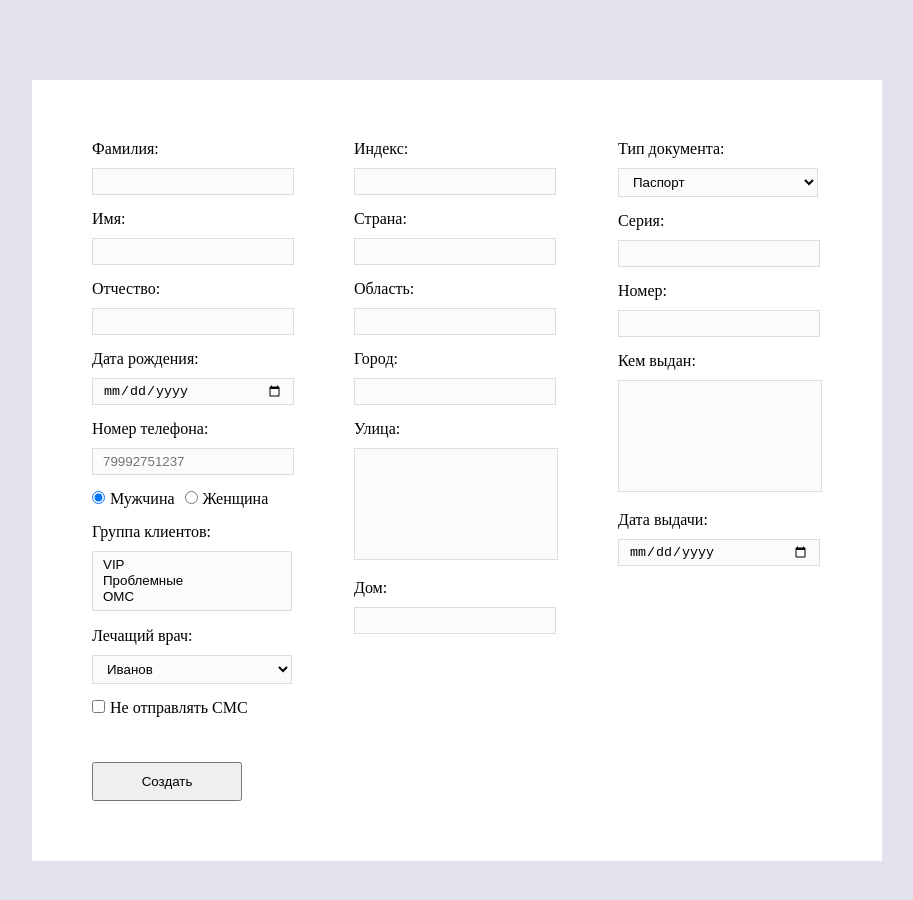
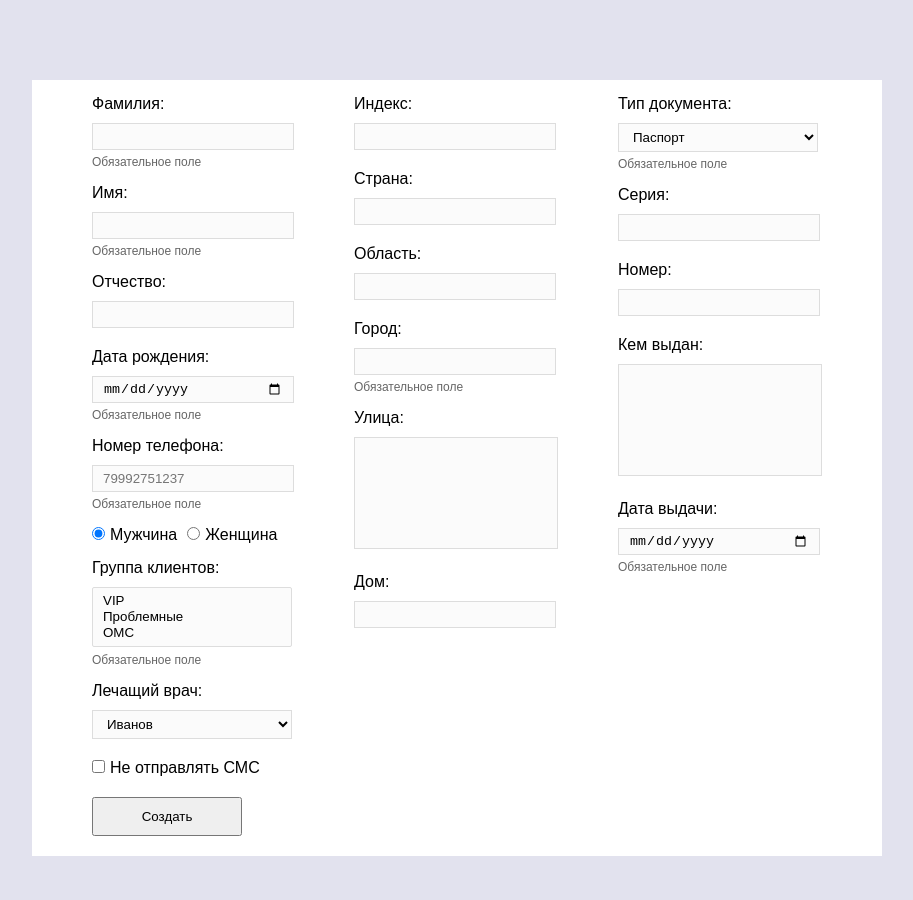
Before and after one commit to aGants/create-client, a Vue app: page / in a window 1280 px wide. Shown: the top 900 px of the page, without its empty margins (183-1096 px from the left). Built offline with nearby package versions, Linux system fonts and the light colour scheme.

Commit message:
validation alert

```diff
--- a/src/App.vue
+++ b/src/App.vue
@@ -22,8 +22,8 @@ $input-width: 180px;
 $input-padding: 5px 10px;
 $input-height: 15px;
 
-
 %border {
+  margin-bottom: 5px;
   background-color: #fbfbfb;
   border: 1px solid #ddd;
     &:hover, &:focus, &:active  {
@@ -43,17 +43,23 @@ body {
   align-items: center;
   padding: 10vh 0;
   background-color: #e2e2ee;
+  font-family: Arial, Helvetica, sans-serif;
+}
+
+p {
+  font-size: 12px;
+  color: #666
 }
 
 .create {
   margin: auto;
   background-color: #ffffff;
-  padding: 30px;
+  padding: 0px 30px;
 }
 
 .btn {
   width: 150px;
-  margin: 0 30px 30px;
+  margin: 0 30px 20px;
   padding: 10px;
   cursor: pointer;
 }
@@ -72,7 +78,7 @@ body {
   display: flex;
   flex-wrap: wrap;
   &-block {
-    padding: 30px;
+    padding: 15px 30px 5px;
   }
 
   &-group {
--- a/src/components/clients.vue
+++ b/src/components/clients.vue
@@ -7,6 +7,8 @@
         <input id="surname" class="form-group__input" type="text" v-model.trim="form.surname"
           :class="$v.form.surname.$error ? 'error' : ''"
         >
+        <p v-if='$v.form.surname.$dirty && !$v.form.surname.required' class='error_feedback'>Введите фамилию</p>
+        <p v-else>Обязательное поле</p>
       </div>
 
       <div class="form-group">
@@ -14,6 +16,8 @@
         <input id="name" class="form-group__input" type="text" v-model.trim="form.name"
         :class="$v.form.name.$error ? 'error' : ''"
         >
+        <p v-if='$v.form.name.$dirty && !$v.form.name.required' class='error_feedback'>Введите имя</p>
+        <p v-else>Обязательное поле</p>
       </div>
 
       <div class="form-group">
@@ -26,12 +30,19 @@
         <input id="bdate" class="form-group__input" type="date" v-model.trim="form.bdate"
         :class="$v.form.bdate.$error ? 'error' : ''"
         >
+        <p v-if='$v.form.bdate.$dirty && !$v.form.bdate.required' class='error_feedback'>Введите дату рождения</p>
+        <p v-else>Обязательное поле</p>
       </div>
 
       <div class="form-group">
         <label for="tel" class="form-group__label">Номер телефона:</label>
         <input id="tel" class="form-group__input" inputmode="tel" v-model.trim="form.tel"
         :class="$v.form.tel.$error ? 'error' : ''" placeholder="79992751237">
+        <p v-if='$v.form.tel.$dirty && !$v.form.tel.required' class='invalid-feedback'>Введите номер телефона</p>
+        <p v-else-if='$v.form.tel.$dirty && !$v.form.tel.numeric' class='invalid-feedback'>Должен содержать только цифры</p>
+        <p v-else-if='$v.form.tel.$dirty && !$v.form.tel.minLength' class='invalid-feedback'>Должен содержать 11 цифр</p>
+        <p v-else-if='$v.form.tel.$dirty && !$v.form.tel.validFormat' class='invalid-feedback'>Номер должен начинаться с 7</p>
+        <p v-else>Обязательное поле</p>
       </div>
 
       <div class="form-group">
@@ -53,6 +64,8 @@
             {{ client.label }}
             </option>
         </select>
+        <p v-if='$v.form.client.$dirty && !$v.form.client.required' class='error_feedback'>Выберите группу(ы) клиента</p>
+        <p v-else>Обязательное поле</p>
       </div>
 
       <div class="form-group">
@@ -93,6 +106,8 @@
         <input id="city" class="form-group__input" v-model.trim="address.city"
         :class="$v.address.city.$error ? 'error' : ''"
         >
+        <p v-if='$v.address.city.$dirty && !$v.address.city.required' class='error_feedback'>Введите город</p>
+        <p v-else>Обязательное поле</p>
       </div>
 
       <div class="form-group">
@@ -116,6 +131,7 @@
             {{ doc.label }}
             </option>
         </select>
+        <p>Обязательное поле</p>
       </div>
 
       <div class="form-group">
@@ -139,6 +155,8 @@
         <input id="passdate" class="form-group__input" type='date' v-model.trim="pass.passdate"
         :class="$v.pass.passdate.$error ? 'error' : ''"
         >
+        <p v-if='$v.pass.passdate.$dirty && !$v.pass.passdate.required' class='error_feedback'>Введите дату выдачи</p>
+        <p v-else>Обязательное поле</p>
       </div>
     </div>
   </div>
@@ -230,7 +248,7 @@ export default {
       surname: { required },
       name: { required },
       bdate: { required },
-      tel: { required, minLength: minLength(11), numeric, validFormat: val => /^[7][0-9]{10}$/.test(val) },
+      tel: { required, numeric, validFormat: val => /^[7][0-9]{10}$/.test(val), minLength: minLength(11) },
       client: { required },
     },
     address: {
```
